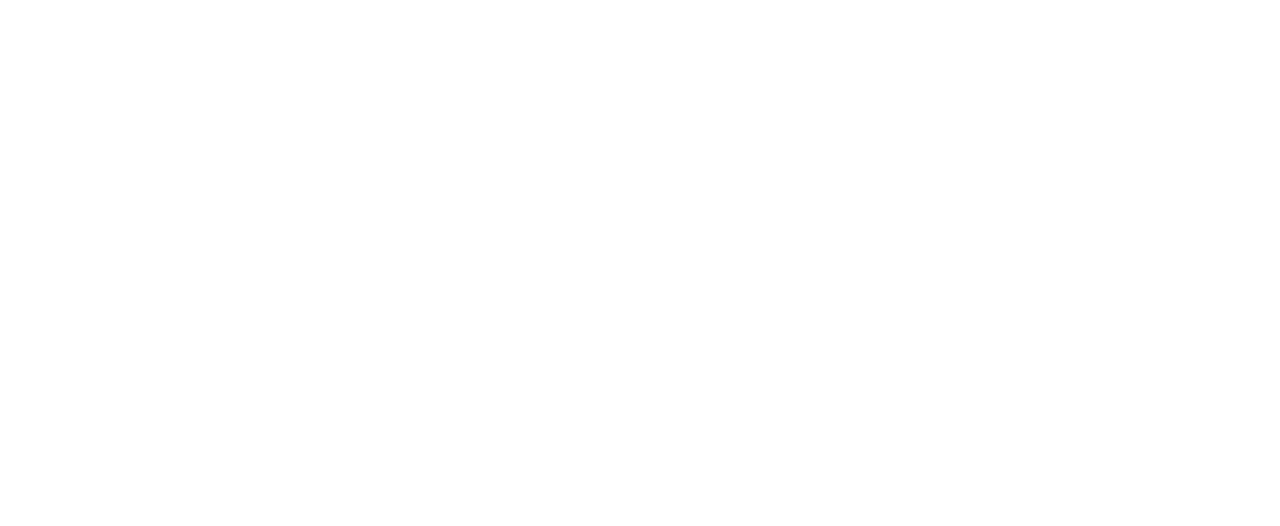
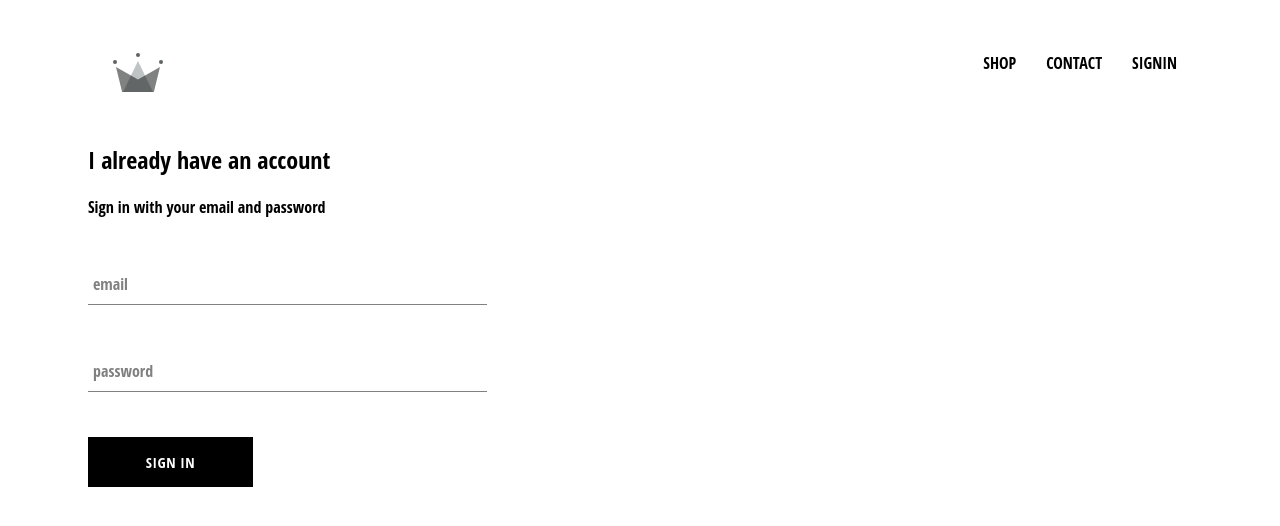
Before and after one commit to jaewonYoon/react-zero, a React (Create React App) app in the folder crwn-clothing/: page /signin in a window 1280 px wide. Shown: the top 526 px of the page. Built offline with nearby package versions, Linux system fonts and the light colour scheme.

Commit message:
before do firebase authentication

```diff
--- a/crwn-clothing/src/App.css
+++ b/crwn-clothing/src/App.css
@@ -2,3 +2,7 @@
     font-family: 'Open Sans Condensed';
     padding: 20px 80px;
 }
+a{
+    text-decoration: none;
+    color: black;
+}
--- a/crwn-clothing/src/App.js
+++ b/crwn-clothing/src/App.js
@@ -1,15 +1,21 @@
 import React from 'react';
-import {Route} from 'react-router-dom';
+import {Route, Switch} from 'react-router-dom';
 
+import Header from './components/header/header.component';
 import HomePage from './pages/homepage/homepage.component';
 import ShopPage from './components/shop/shop.component';
+import SignIn from './components/sign-in/sign-in.component';
 
 import './App.css';
 const App = () => {
   return(
     <div>
-        <Route exact path="/" component = {HomePage} />
-        <Route path='/shop' component={ShopPage} />
+      <Header/>
+      <Switch>
+          <Route exact path="/" component = {HomePage} />
+          <Route path='/shop' component={ShopPage} />
+          <Route path='/signin' component={SignIn}/>
+      </Switch>
     </div>
   )
 }
--- /dev/null
+++ b/crwn-clothing/src/components/custom-button/custom-button.component.jsx
@@ -0,0 +1,13 @@
+import React from 'react';
+
+import './custom-button.styles.scss';
+
+const CustomButton = ({children, ...otherProps}) => {
+    return(
+        <button className= "custom-button" {...otherProps}>
+            {children}
+        </button>
+    )
+}
+
+export default CustomButton;
--- /dev/null
+++ b/crwn-clothing/src/components/custom-button/custom-button.styles.scss
@@ -0,0 +1,22 @@
+.custom-button {
+  min-width: 165px;
+  width: auto;
+  height: 50px;
+  letter-spacing: 0.5px;
+  line-height: 50px;
+  padding: 0 35px 0 35px;
+  font-size: 15px;
+  background-color: black;
+  color: white;
+  text-transform: uppercase;
+  font-family: 'Open Sans Condensed';
+  font-weight: bolder;
+  border: none;
+  cursor: pointer;
+
+  &:hover {
+    background-color: white;
+    color: black;
+    border: 1px solid black;
+  }
+}
--- /dev/null
+++ b/crwn-clothing/src/components/form-input/form-input.component.jsx
@@ -0,0 +1,24 @@
+import React from 'react'
+
+import './form-input.styles.scss';
+
+const FormInput = ({handleChange, label, ...otherProps}) => {
+    return(
+        <div className="group">
+            <input className="form-input" onChange={handleChange} {...otherProps}/>
+            {
+            label ?
+                (<label className={`${
+                    otherProps.value.length ? 'shrink': ''
+                } form-input-label`}
+                >
+                 {label}
+                </label>)
+                : null
+            }
+        </div>
+
+    )
+}
+
+export default FormInput;
--- /dev/null
+++ b/crwn-clothing/src/components/form-input/form-input.styles.scss
@@ -0,0 +1,54 @@
+$sub-color: grey;
+$main-color: black;
+
+@mixin shrinkLabel {
+  top: -14px;
+  font-size: 12px;
+  color: $main-color;
+}
+
+.group {
+  position: relative;
+  margin: 45px 0;
+
+  .form-input {
+    background: none;
+    background-color: white;
+    color: $sub-color;
+    font-size: 18px;
+    padding: 10px 10px 10px 5px;
+    display: block;
+    width: 100%;
+    border: none;
+    border-radius: 0;
+    border-bottom: 1px solid $sub-color;
+    margin: 25px 0;
+
+    &:focus {
+      outline: none;
+    }
+
+    &:focus ~ .form-input-label {
+      @include shrinkLabel();
+    }
+  }
+
+  input[type='password'] {
+    letter-spacing: 0.3em;
+  }
+
+  .form-input-label {
+    color: $sub-color;
+    font-size: 16px;
+    font-weight: normal;
+    position: absolute;
+    pointer-events: none;
+    left: 5px;
+    top: 10px;
+    transition: 300ms ease all;
+
+    &.shrink {
+      @include shrinkLabel();
+    }
+  }
+}
--- /dev/null
+++ b/crwn-clothing/src/components/header/header.component.jsx
@@ -0,0 +1,27 @@
+import React from 'react';
+import {Link} from 'react-router-dom';
+
+
+import {ReactComponent as Logo} from '../../assets/crown.svg';
+import './header.styles.scss';
+
+const Header = () => (
+    <div className="header">
+        <Link to="/" className="logo-container">
+            <Logo className="logo" />
+        </Link>
+        <div className="options">
+            <Link className="option" to="/shop">
+                SHOP
+            </Link>
+            <Link className="option" to="/contact">
+                CONTACT
+            </Link>
+            <Link className="option" to="/signin">
+                SIGNIN
+            </Link>
+        </div>
+    </div>
+);
+
+export default Header;
--- /dev/null
+++ b/crwn-clothing/src/components/header/header.styles.scss
@@ -0,0 +1,25 @@
+.header {
+  height: 70px;
+  width: 100%;
+  display: flex;
+  justify-content: space-between;
+  margin-bottom: 25px;
+
+  .logo-container {
+    height: 100%;
+    width: 70px;
+    padding: 25px;
+  }
+
+  .options {
+    width: 50%;
+    height: 100%;
+    display: flex;
+    align-items: center;
+    justify-content: flex-end;
+
+    .option {
+      padding: 10px 15px;
+    }
+  }
+}
--- /dev/null
+++ b/crwn-clothing/src/components/sign-in/sign-in.component.jsx
@@ -0,0 +1,63 @@
+import React from 'react';
+
+import FormInput from '../form-input/form-input.component';
+import CustomButton from '../custom-button/custom-button.component';
+import './sign-in.styles.scss';
+
+
+class SignIn extends React.Component{
+    constructor(props){
+        super(props);
+
+        this.state ={
+            email: '',
+            password: ''
+        }
+    }
+    handleChange = event => {
+        // const {value,name} = event.target;
+        const value = event.target.value;
+        const name = event.target.name;
+        // this.setState({[name]: value})
+        this.setState({
+            [name]: value
+        })
+    }
+
+    handleSubmit = event => {
+        event.preventDefault();
+        this.setState({
+            email: '', password: ''
+        })
+    }
+    render(){
+        return(
+            <div className="sign-in">
+                <h2>I already have an account </h2>
+                <span>Sign in with your email and password</span>
+
+                <form onSubmit={this.handleSubmit}>
+                    <FormInput
+                        name="email"
+                        onChange={this.handleChange}
+                        value={this.state.email}
+                        label="email"
+                        required />
+                    <FormInput
+                        name="password"
+                        type="password"
+                        onChange ={this.handleChange}
+                        value={this.state.password}
+                        label="password"
+                        required />
+                    <CustomButton
+                        type ="submit"
+                    >
+                    SIGN IN</CustomButton>
+                </form>
+            </div>
+        )
+    }
+}
+
+export default SignIn;
--- /dev/null
+++ b/crwn-clothing/src/components/sign-in/sign-in.styles.scss
@@ -0,0 +1,9 @@
+.sign-in{
+    width:30VW;
+    display:flex;
+    flex-direction: column;
+
+    .title{
+        margin:10px;
+    }
+}
```
Also changed, not shown: crwn-clothing/src/assets/crown.svg (added).
